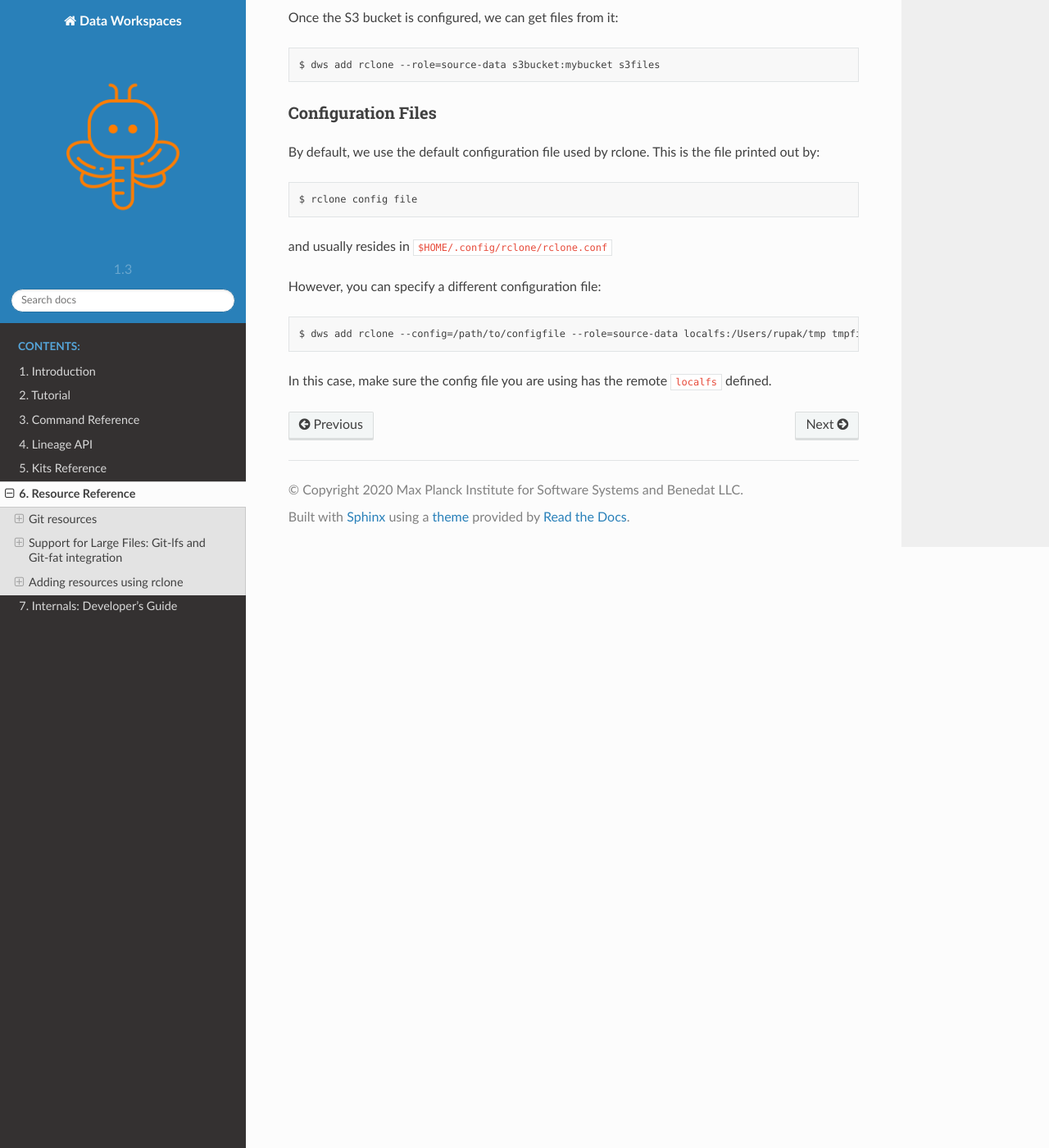
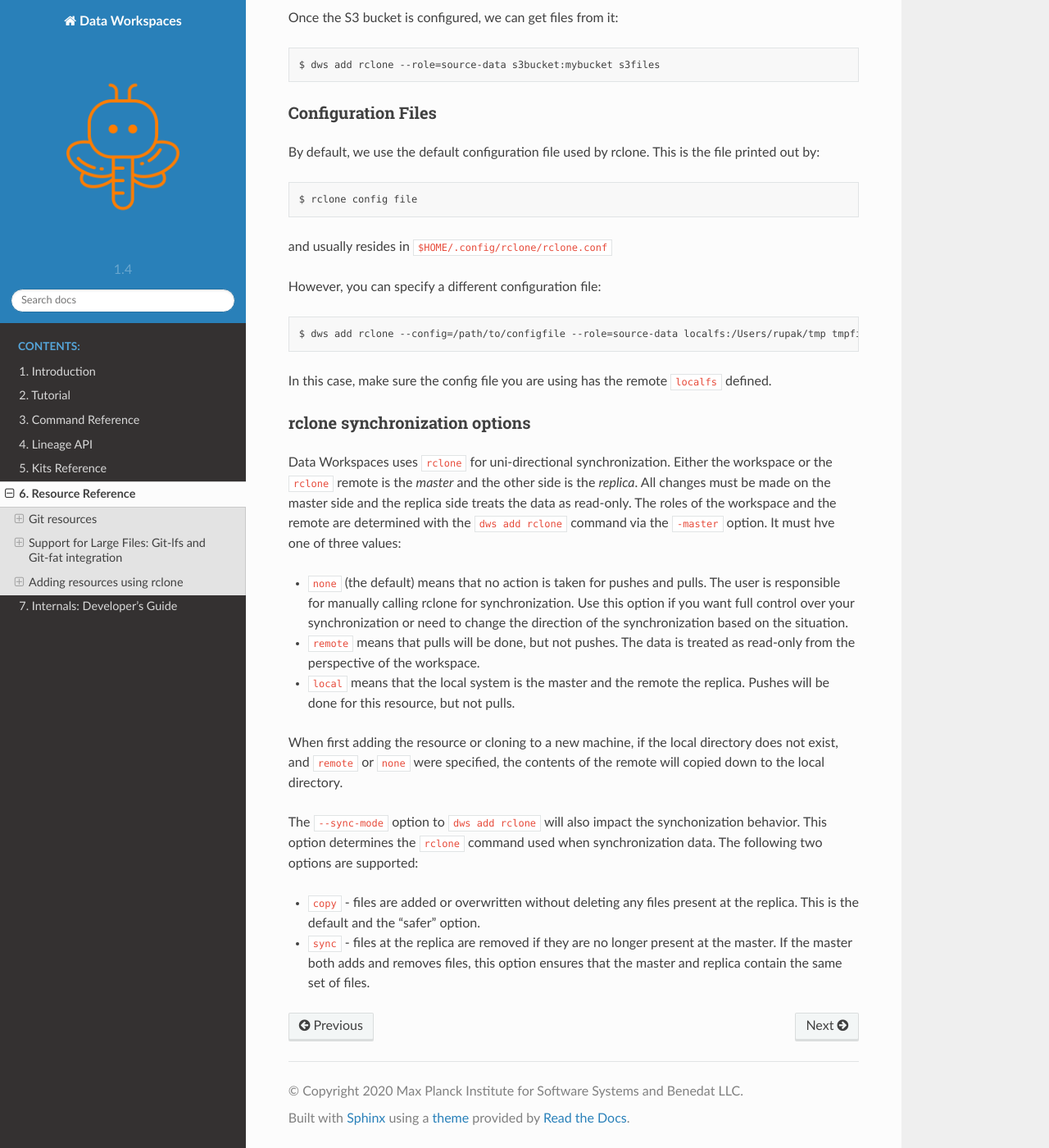
Before and after one commit to data-workspaces/data-workspaces-core, a Sphinx documentation site: the page built from docs/resources.rst, in a window 1280 px wide and 1400 px high, scrolled down 4879 px. Shown: the whole window at 82% size. Built offline with Sphinx 7.4.7 and the Read the Docs theme 2.0.0, drawn with Linux system fonts in a browser that asks for light colours.

Commit message:
update documentation

```diff
--- a/docs/conf.py
+++ b/docs/conf.py
@@ -24,9 +24,9 @@ copyright = '2020 Max Planck Institute for Software Systems and Benedat LLC'
 author = 'Max Planck Institute for Software Systems and Benedat LLC'
 
 # The short X.Y version
-version = '1.3'
+version = '1.4'
 # The full version, including alpha/beta/rc tags
-release = '1.3.2'
+release = '1.4.0'
 
 
 # -- General configuration ---------------------------------------------------
--- a/docs/resources.rst
+++ b/docs/resources.rst
@@ -265,3 +265,30 @@ However, you can specify a different configuration file::
   $ dws add rclone --config=/path/to/configfile --role=source-data localfs:/Users/rupak/tmp tmpfiles
 
 In this case, make sure the config file you are using has the remote ``localfs`` defined.
+
+rclone synchronization options
+~~~~~~~~~~~~~~~~~~~~~~~~~~~~~~
+Data Workspaces uses ``rclone`` for uni-directional synchronization. Either the workspace or the ``rclone`` remote is the *master* and the
+other side is the *replica*. All changes must be made on the master side and the replica side treats the data as read-only. The roles of
+the workspace and the remote are determined with the ``dws add rclone`` command via the ``-master`` option. It must hve one of three values:
+
+* ``none`` (the default) means that no action is taken for pushes and pulls. The user is responsible for manually calling
+  rclone for synchronization. Use this option if you want full control over your synchronization or need to change the
+  direction of the synchronization based on the situation.
+* ``remote`` means that pulls will be done, but not pushes. The data is treated as read-only from the perspective of
+  the workspace.
+* ``local`` means that the local system is the master and the remote the replica. Pushes will be done for this resource,
+  but not pulls.
+
+When first adding the resource or cloning to a new machine, if
+the local directory does not exist, and ``remote`` or ``none`` were specified,  the
+contents of the remote will copied down to the local directory.
+
+The ``--sync-mode`` option to ``dws add rclone`` will also impact the synchonization behavior. This option
+determines the ``rclone`` command used when synchronization data. The following two options are supported:
+
+* ``copy`` - files are added or overwritten without deleting any files present at the replica. This
+  is the default and the "safer" option.
+* ``sync`` - files at the replica are removed if they are no longer present at the master. If the master
+  both adds and removes files, this option ensures that the master and replica contain the same
+  set of files.
```
Also changed, not shown: docs/intro.rst (+20 -0 lines), docs/_static/resource-export-import.png (added), 1 other file.
